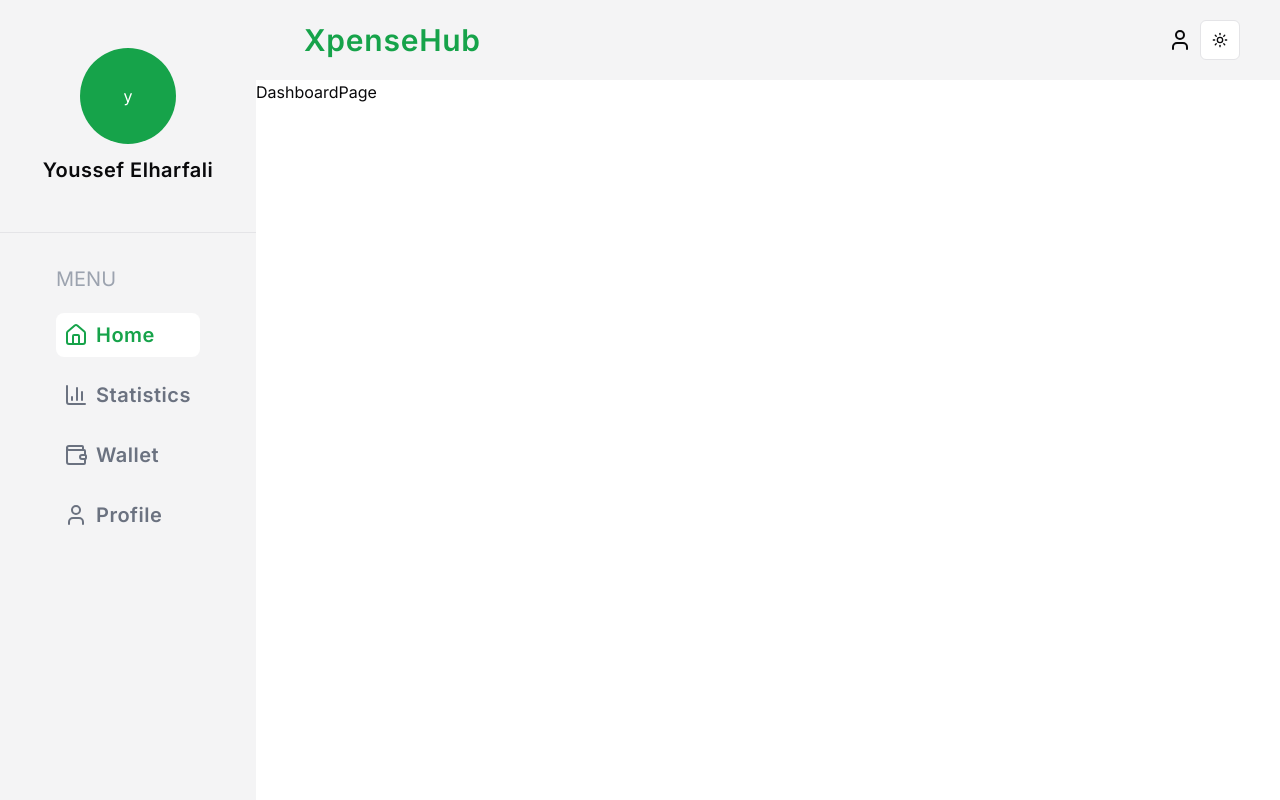
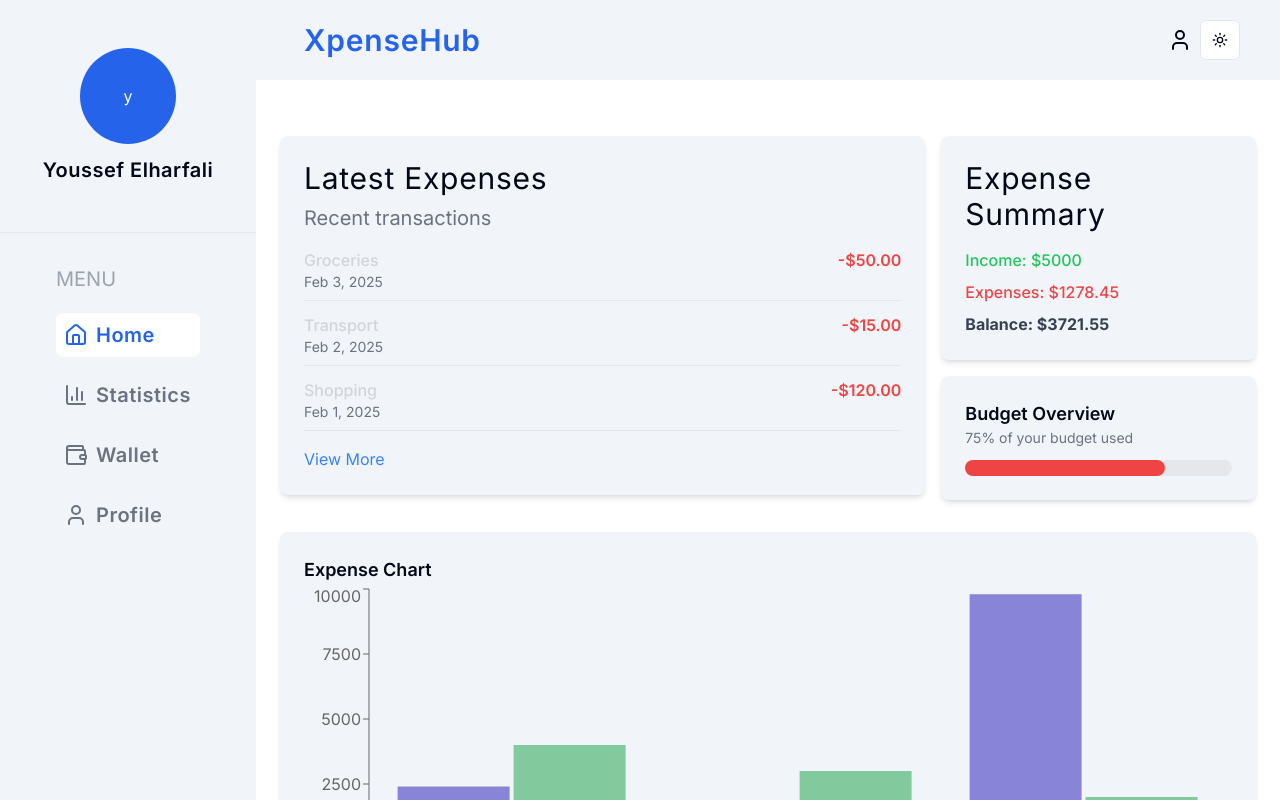
Before and after one commit to Elharfali8/project-3-expense-tracker, a Next.js app: page /dashboard in a window 1280 px wide. Shown: the top 800 px of the page. Built offline with nearby package versions, Linux system fonts and the light colour scheme.

Commit message:
Dashboard page : add latest expenses, expenses summary, expenses chart and budget overview

```diff
--- a/app/(dashboard)/dashboard/page.jsx
+++ b/app/(dashboard)/dashboard/page.jsx
@@ -1,8 +1,27 @@
+import BudgetOverview from '@/components/BudgetOverview'
+import ExpenseChart from '@/components/ExpensesChart'
+import ExpenseSummary from '@/components/ExpenseSummary'
+import GlobalTitle from '@/components/GlobalTitle'
+import LatestExpense from '@/components/LatestExpense'
+import Link from 'next/link'
 import React from 'react'
 
 const DashboardPage = () => {
   return (
-    <div>DashboardPage</div>
+    <div className=''>
+      <div className='grid xl:grid-cols-6 gap-4'>
+        <div className='xl:col-span-4'>
+          <LatestExpense />
+        </div>
+        <div className='xl:col-span-2 grid gap-y-4'>
+          <ExpenseSummary />
+          <BudgetOverview />
+        </div>
+      </div>
+      <div className='mt-6 lg:mt-8'>
+        <ExpenseChart />
+      </div>
+    </div>
   )
 }
 
--- a/app/(dashboard)/layout.jsx
+++ b/app/(dashboard)/layout.jsx
@@ -11,7 +11,7 @@ const layout = ({children}) => {
 
       <div className="lg:col-span-4 relative">
           <Navbar />
-        <div className=''>
+        <div className='py-10 lg:py-14 px-4 lg:px-6'>
           {children}
         </div>
       </div>
--- a/app/globals.css
+++ b/app/globals.css
@@ -8,27 +8,28 @@ body {
 
 
 
+
 @layer base {
   :root {
     --background: 0 0% 100%;
-    --foreground: 240 10% 3.9%;
+    --foreground: 222.2 84% 4.9%;
     --card: 0 0% 100%;
-    --card-foreground: 240 10% 3.9%;
+    --card-foreground: 222.2 84% 4.9%;
     --popover: 0 0% 100%;
-    --popover-foreground: 240 10% 3.9%;
-    --primary: 142.1 76.2% 36.3%;
-    --primary-foreground: 355.7 100% 97.3%;
-    --secondary: 240 4.8% 95.9%;
-    --secondary-foreground: 240 5.9% 10%;
-    --muted: 240 4.8% 95.9%;
-    --muted-foreground: 240 3.8% 46.1%;
-    --accent: 240 4.8% 95.9%;
-    --accent-foreground: 240 5.9% 10%;
+    --popover-foreground: 222.2 84% 4.9%;
+    --primary: 221.2 83.2% 53.3%;
+    --primary-foreground: 210 40% 98%;
+    --secondary: 210 40% 96.1%;
+    --secondary-foreground: 222.2 47.4% 11.2%;
+    --muted: 210 40% 96.1%;
+    --muted-foreground: 215.4 16.3% 46.9%;
+    --accent: 210 40% 96.1%;
+    --accent-foreground: 222.2 47.4% 11.2%;
     --destructive: 0 84.2% 60.2%;
-    --destructive-foreground: 0 0% 98%;
-    --border: 240 5.9% 90%;
-    --input: 240 5.9% 90%;
-    --ring: 142.1 76.2% 36.3%;
+    --destructive-foreground: 210 40% 98%;
+    --border: 214.3 31.8% 91.4%;
+    --input: 214.3 31.8% 91.4%;
+    --ring: 221.2 83.2% 53.3%;
     --radius: 0.5rem;
     --chart-1: 12 76% 61%;
     --chart-2: 173 58% 39%;
@@ -38,25 +39,25 @@ body {
   }
 
   .dark {
-    --background: 20 14.3% 4.1%;
-    --foreground: 0 0% 95%;
-    --card: 24 9.8% 10%;
-    --card-foreground: 0 0% 95%;
-    --popover: 0 0% 9%;
-    --popover-foreground: 0 0% 95%;
-    --primary: 142.1 70.6% 45.3%;
-    --primary-foreground: 144.9 80.4% 10%;
-    --secondary: 240 3.7% 15.9%;
-    --secondary-foreground: 0 0% 98%;
-    --muted: 0 0% 15%;
-    --muted-foreground: 240 5% 64.9%;
-    --accent: 12 6.5% 15.1%;
-    --accent-foreground: 0 0% 98%;
+    --background: 222.2 84% 4.9%;
+    --foreground: 210 40% 98%;
+    --card: 222.2 84% 4.9%;
+    --card-foreground: 210 40% 98%;
+    --popover: 222.2 84% 4.9%;
+    --popover-foreground: 210 40% 98%;
+    --primary: 217.2 91.2% 59.8%;
+    --primary-foreground: 222.2 47.4% 11.2%;
+    --secondary: 217.2 32.6% 17.5%;
+    --secondary-foreground: 210 40% 98%;
+    --muted: 217.2 32.6% 17.5%;
+    --muted-foreground: 215 20.2% 65.1%;
+    --accent: 217.2 32.6% 17.5%;
+    --accent-foreground: 210 40% 98%;
     --destructive: 0 62.8% 30.6%;
-    --destructive-foreground: 0 85.7% 97.3%;
-    --border: 240 3.7% 15.9%;
-    --input: 240 3.7% 15.9%;
-    --ring: 142.4 71.8% 29.2%;
+    --destructive-foreground: 210 40% 98%;
+    --border: 217.2 32.6% 17.5%;
+    --input: 217.2 32.6% 17.5%;
+    --ring: 224.3 76.3% 48%;
     --chart-1: 220 70% 50%;
     --chart-2: 160 60% 45%;
     --chart-3: 30 80% 55%;
@@ -64,6 +65,7 @@ body {
     --chart-5: 340 75% 55%;
   }
 }
+
 
 
 @layer base {
--- /dev/null
+++ b/components/BudgetOverview.jsx
@@ -0,0 +1,15 @@
+import React from "react";
+
+const BudgetOverview = () => {
+  return (
+    <div className="bg-muted p-6 rounded-lg shadow-md">
+      <h3 className="text-lg font-semibold">Budget Overview</h3>
+      <p className="text-sm text-gray-500">75% of your budget used</p>
+      <div className="w-full bg-gray-200 h-4 rounded-full mt-3">
+        <div className="bg-red-500 h-4 rounded-full" style={{ width: "75%" }}></div>
+      </div>
+    </div>
+  );
+};
+
+export default BudgetOverview;
--- /dev/null
+++ b/components/ExpenseSummary.jsx
@@ -0,0 +1,17 @@
+import React from "react";
+import GlobalTitle from "./GlobalTitle";
+
+const ExpenseSummary = () => {
+  return (
+    <div className="bg-muted p-6 rounded-lg shadow-md">
+      <GlobalTitle title='Expense Summary' />
+      <div className="mt-4 space-y-2">
+        <p className="text-green-500 font-medium">Income: $5000</p>
+        <p className="text-red-500 font-medium">Expenses: $1278.45</p>
+        <p className="text-gray-700 font-bold">Balance: $3721.55</p>
+      </div>
+    </div>
+  );
+};
+
+export default ExpenseSummary;
--- /dev/null
+++ b/components/ExpensesChart.jsx
@@ -0,0 +1,27 @@
+'use client'
+import { BarChart, Bar, XAxis, YAxis, Tooltip, ResponsiveContainer } from "recharts";
+
+const data = [
+  { name: "Page A", pv: 2400, uv: 4000 },
+  { name: "Page B", pv: 1398, uv: 3000 },
+  { name: "Page C", pv: 9800, uv: 2000 },
+];
+
+const ExpenseChart = () => {
+  return (
+    <div className="bg-muted p-6 rounded-lg shadow-md">
+      <h3 className="text-lg font-semibold">Expense Chart</h3>
+      <ResponsiveContainer width="100%" height={300}>
+        <BarChart data={data}>
+          <XAxis dataKey="name" />
+          <YAxis />
+          <Tooltip />
+          <Bar dataKey="pv" fill="#8884d8" />
+          <Bar dataKey="uv" fill="#82ca9d" />
+        </BarChart>
+      </ResponsiveContainer>
+    </div>
+  );
+};
+
+export default ExpenseChart;
--- /dev/null
+++ b/components/GlobalTitle.jsx
@@ -0,0 +1,12 @@
+import React from 'react'
+
+const GlobalTitle = ({title, subTitle}) => {
+  return (
+      <div className=''>
+          <h2 className=' capitalize text-2xl lg:text-3xl tracking-wide mb-1 lg:mb-2'>{title}</h2>
+          {subTitle && <p className='text-lg lg:text-xl text-gray-500 dark:text-gray-400'>{subTitle}</p>}
+    </div>
+  )
+}
+
+export default GlobalTitle
--- /dev/null
+++ b/components/LatestExpense.jsx
@@ -0,0 +1,32 @@
+import React from "react";
+import GlobalTitle from "./GlobalTitle";
+
+const LatestExpenses = () => {
+  const transactions = [
+    { category: "Groceries", date: "Feb 3, 2025", amount: "-$50.00" },
+    { category: "Transport", date: "Feb 2, 2025", amount: "-$15.00" },
+    { category: "Shopping", date: "Feb 1, 2025", amount: "-$120.00" },
+  ];
+
+  return (
+    <div className="bg-muted p-6 rounded-lg shadow-md">
+          <GlobalTitle title='Latest Expenses' subTitle='Recent transactions' />
+
+      <div className="mt-4 space-y-3">
+        {transactions.map((item, index) => (
+          <div key={index} className="flex justify-between border-b pb-2">
+            <div>
+              <p className="font-medium text-gray-300">{item.category}</p>
+              <p className="text-sm text-gray-500">{item.date}</p>
+            </div>
+            <p className="text-red-500 font-semibold">{item.amount}</p>
+          </div>
+        ))}
+      </div>
+
+      <button className="mt-4 text-blue-500 hover:underline">View More</button>
+    </div>
+  );
+};
+
+export default LatestExpenses;
--- a/package.json
+++ b/package.json
@@ -21,6 +21,7 @@
     "react": "^18.2.0",
     "react-dom": "^18.2.0",
     "react-redux": "^9.2.0",
+    "recharts": "^2.15.1",
     "tailwind-merge": "^3.0.1",
     "tailwindcss-animate": "^1.0.7"
   },
```
Also changed, not shown: 1 other file (tests, documents, lock files or other folders).
